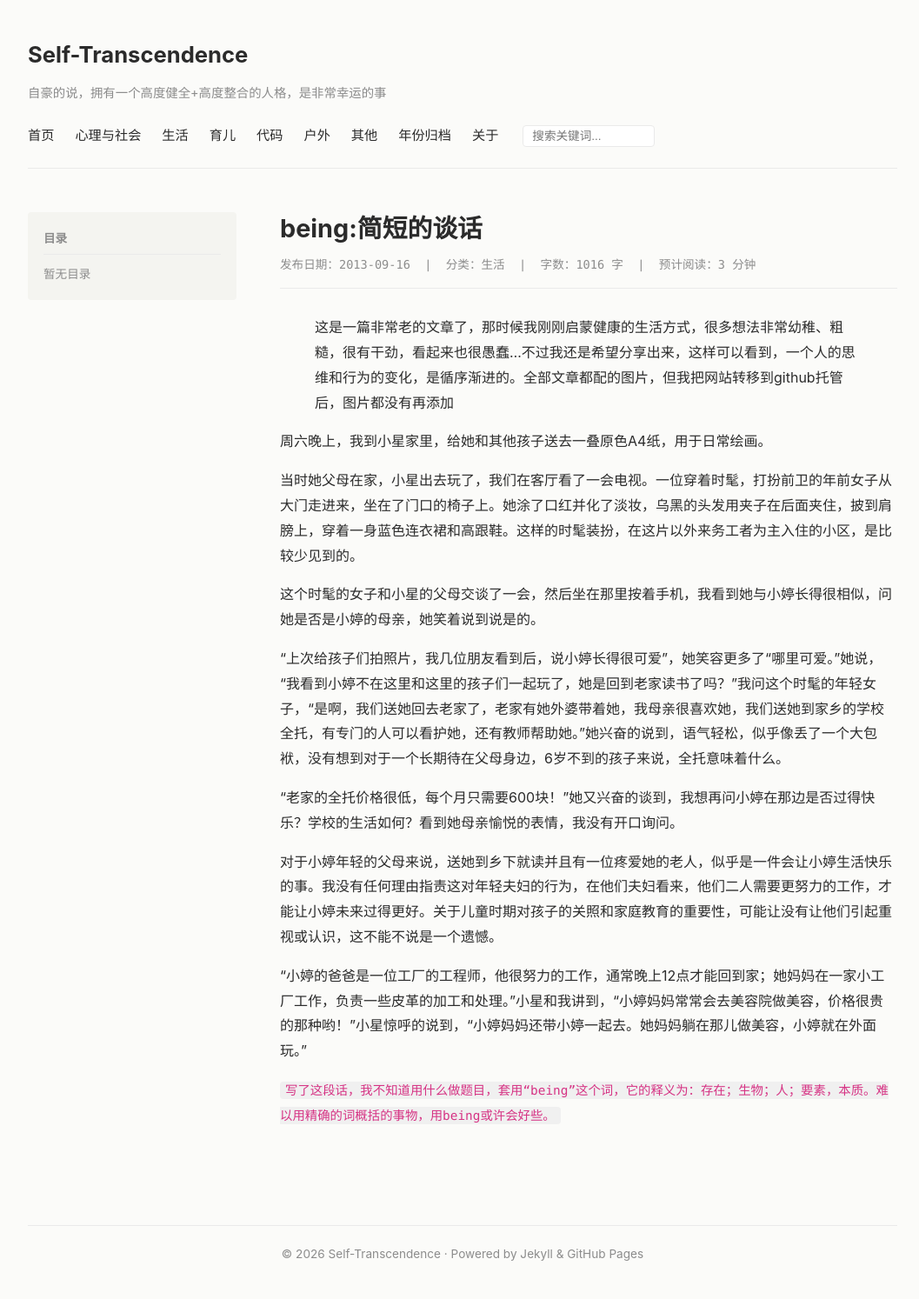
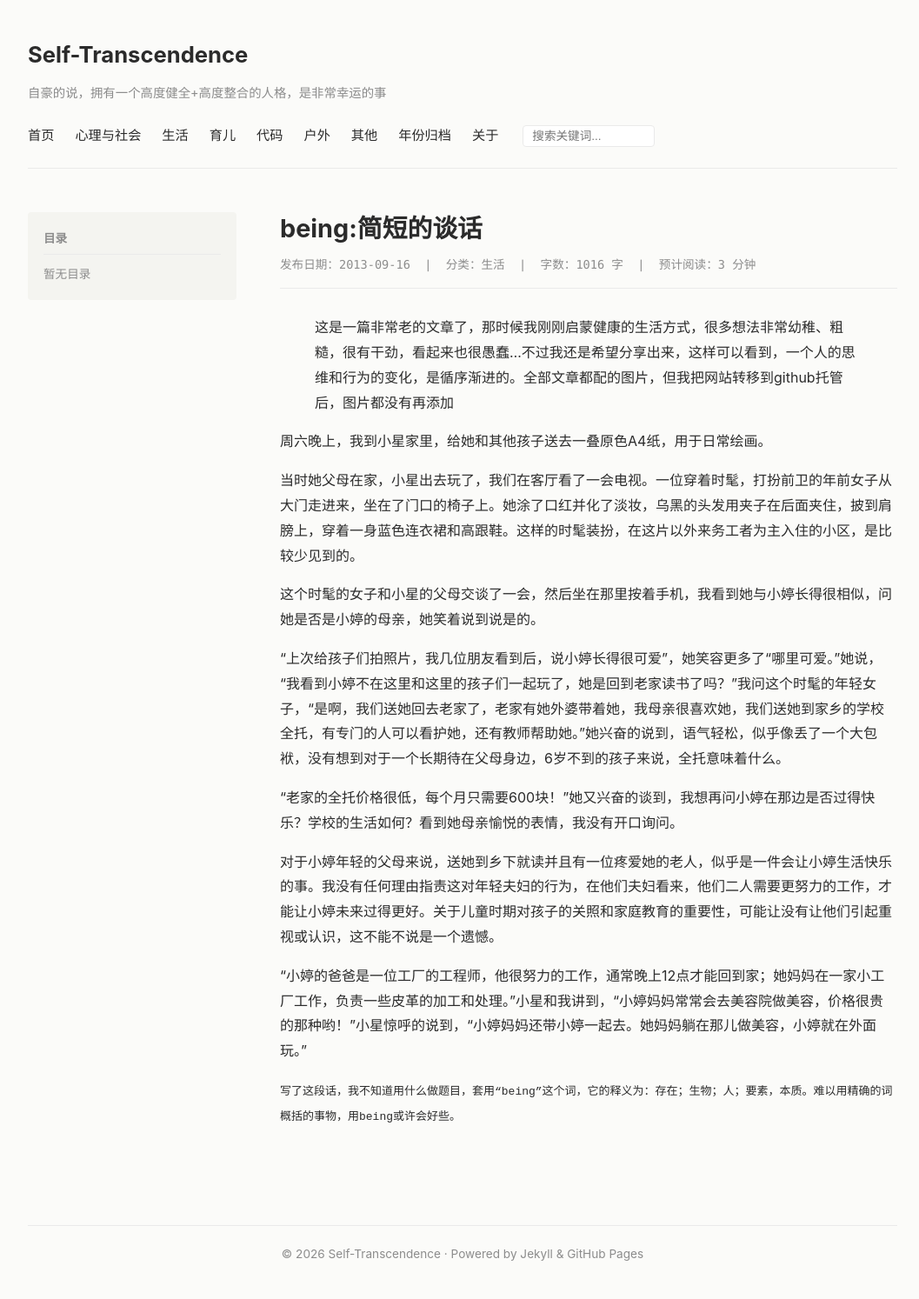
Before and after one commit to Natural-system/self-transcendence, a Jekyll site: the page built from _posts/2013-09-16-being简短的谈话.md, in a window 1280 px wide. Shown: the whole page at 87% size, without its empty margins (108-1165 px from the left). Built offline with Jekyll 4.4.1, drawn with Linux system fonts in a browser that asks for light colours; comment, search, counter and statistics services are not loaded.

Commit message:
Update default.html

```diff
--- a/_layouts/default.html
+++ b/_layouts/default.html
@@ -4,40 +4,6 @@
   <meta charset="utf-8">
   <meta name="viewport" content="width=device-width, initial-scale=1">
   <title>{% if page.title %}{{ page.title }} - {{ site.title }}{% else %}{{ site.title }}{% endif %}</title>
-
-  <style>
-  /* 单行内联代码样式 */
-  p code, li code {
-    background-color: #f0f0f0;  /* 浅灰背景 */
-    color: #d63384;            /* 醒目的红紫色文字 */
-    padding: 2px 6px;
-    border-radius: 4px;
-    font-family: "Consolas", "Courier New", monospace;
-    font-size: 0.9em;
-  }
-
-  /* 多行独立代码块样式（黑色背景高亮框） */
-  pre {
-    background-color: #1e1e1e !important; /* 酷炫深黑/暗灰背景 */
-    color: #d4d4d4 !important;           /* 浅灰/白色代码文字 */
-    padding: 14px 18px;
-    border-radius: 8px;
-    overflow-x: auto;                     /* 代码太长时自动显示横向滚动条 */
-    font-family: "Consolas", "Fira Code", "Courier New", monospace;
-    font-size: 14px;
-    line-height: 1.6;
-    margin: 1.5em 0;
-    box-shadow: 0 4px 10px rgba(0, 0, 0, 0.15); /* 淡淡的阴影，更有质感 */
-  }
-
-  /* 消除嵌套 code 标签的冲突背景 */
-  pre code {
-    background-color: transparent !important;
-    color: inherit !important;
-    padding: 0;
-    border-radius: 0;
-  }
-  </style>
 
 
   <!-- 新增：SEO 描述与关键词 -->
```
